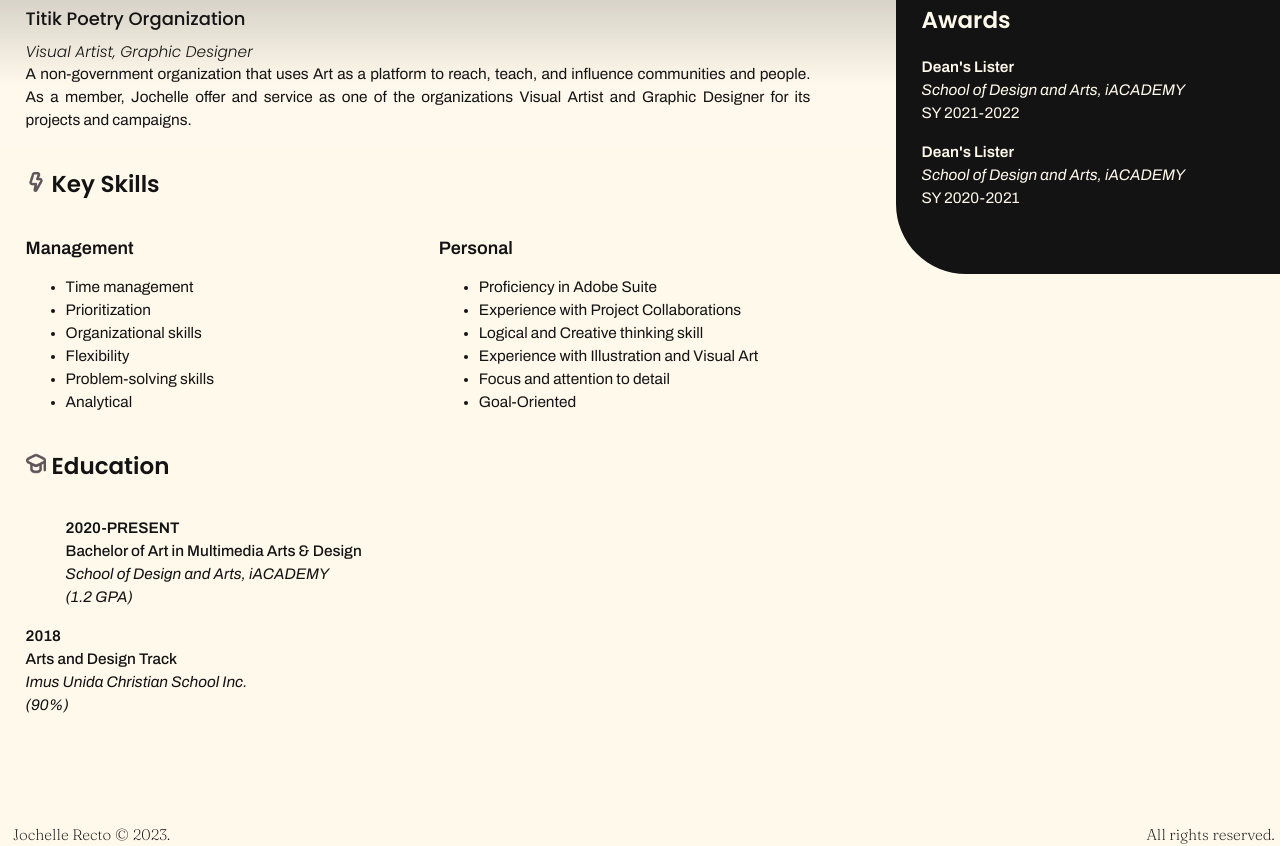
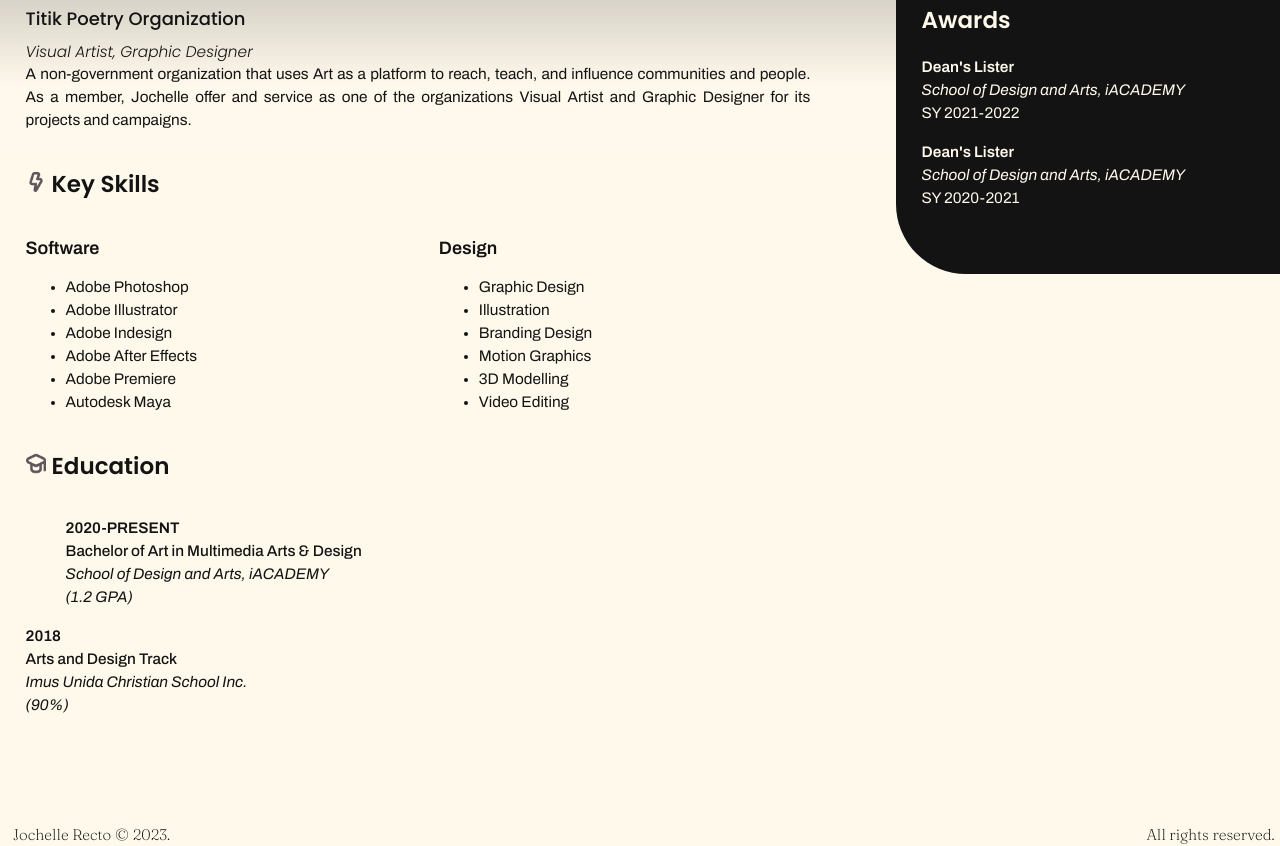
Before and after one commit to JochelleRecto/Portfolio, a plain HTML site: page about.html in a window 1280 px wide. Shown: the part 786-1632 px from the top of the page. Drawn offline with Linux system fonts and the light colour scheme.

Commit message:
Update about.html

```diff
--- a/about.html
+++ b/about.html
@@ -50,6 +50,7 @@
 		<p id="top-paragraph">Jochelle Recto is a visual artist and graphic designer currently pursuing her studies in Multimedia Arts and Design at iACADEMY, Makati. She co-owns Abakadapedia and acts as its Marketing Graphic Designer, a small business dedicated to providing innovative learning materials for kids.
 </p>
 
+
 		<p id="top-paragraph">Proficient in Graphic Design and Illustration with basic knowledge in 3D Modelling and Motion Graphics. Jochelle finds joy in exploring passionate works in Film, Music, Fine Arts, and Literature, often accompanied by a hot cup of black coffee. She values the importance of seeking other art and experiences to continually learn, evolve, and enrich her artistic journey.</p>
 
 <br>
@@ -59,6 +60,7 @@
 		<h3 id="employer">ABKDApedia</h3>
 		<h4 id="job-title">Part Owner, Marketing Graphic Designer</h4>
 		<p>  Keeps the brand's identity to speak exactly its goals and blend well in aesthetic, message, and mission all throughout its marketing campaigns. That includes, developing visual concepts and designing advertisements that effectively communicate with target audiences. </p>
+
 
 		<h3 id="employer">Titik Poetry Organization</h3>
 		<h4 id="job-title">Visual Artist, Graphic Designer</h4>
@@ -70,25 +72,25 @@
 
 		<h2 id="subheader1"><img id="icon-title" src="img/bolt.png"> Key Skills</h2>
 		<div id="list1">
-		<h3>Management</h3>
+		<h3>Software</h3>
 		<ul>
-			<li>Time management</li>
-			<li>Prioritization</li>
-			<li>Organizational skills</li>
-			<li>Flexibility</li>
-			<li>Problem-solving skills</li>
-			<li>Analytical</li>
+			<li>Adobe Photoshop</li>
+			<li>Adobe Illustrator</li>
+			<li>Adobe Indesign</li>
+			<li>Adobe After Effects</li>
+			<li>Adobe Premiere</li>
+			<li>Autodesk Maya</li>
 		</ul>
         </div>
         <div id="list2">
-		<h3>Personal</h3>
+		<h3>Design</h3>
 		<ul>
-			<li>Proficiency in Adobe Suite</li>
-			<li>Experience with Project Collaborations</li>
-			<li>Logical and Creative thinking skill</li>
-			<li>Experience with Illustration and Visual Art</li>
-			<li>Focus and attention to detail</li>
-			<li>Goal-Oriented</li>
+			<li>Graphic Design</li>
+			<li>Illustration</li>
+			<li>Branding Design</li>
+			<li>Motion Graphics</li>
+			<li>3D Modelling</li>
+			<li>Video Editing</li>
 		</ul>
 		</div>
 
```
